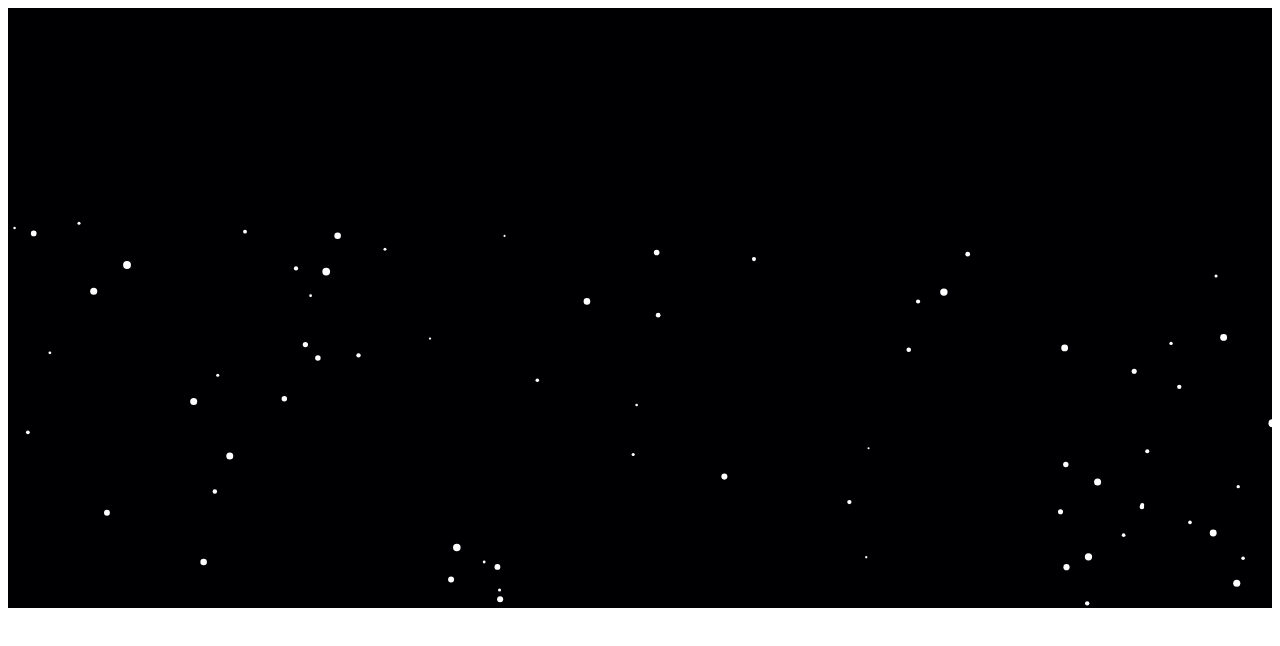
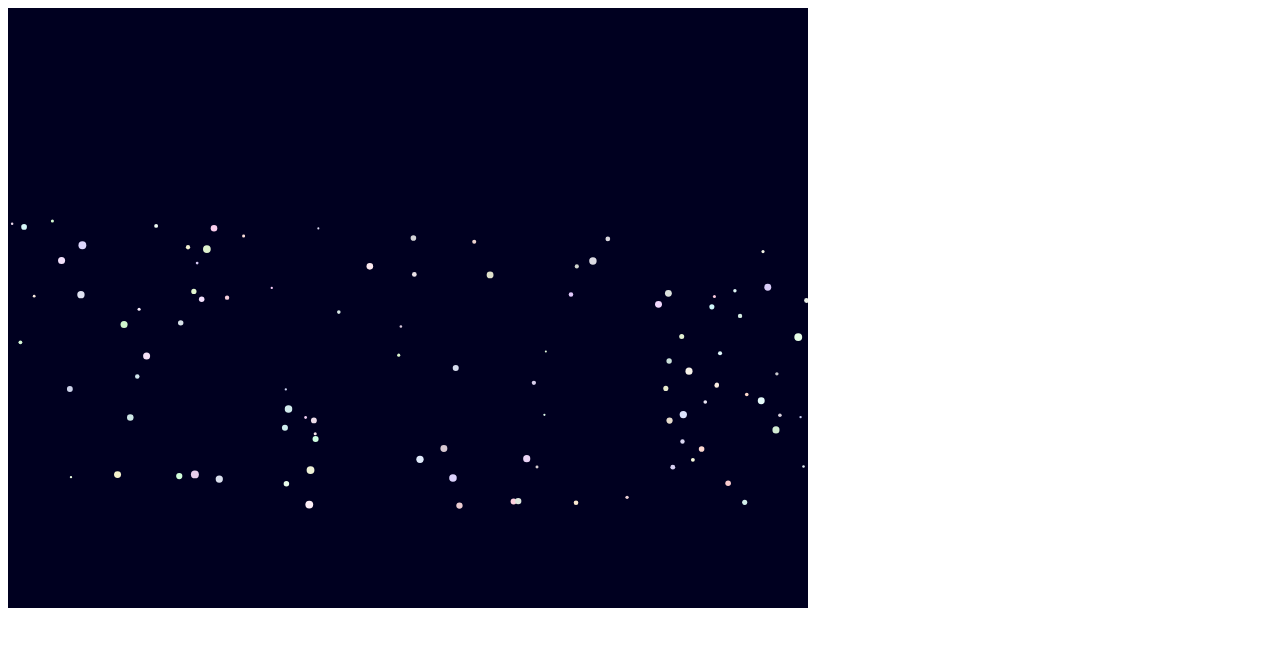
Before and after one commit to NoxChimaera/invaders.js, a website: page public/index.html in a window 1280 px wide. Drawn offline with Linux system fonts and the light colour scheme.

Commit message:
Random star colour

```diff
--- a/public/index.html
+++ b/public/index.html
@@ -24,12 +24,12 @@ THE SOFTWARE.
 -->
 
 <head>
-  <title>TODO supply a title</title>
+  <title>Invaders.js</title>
   <meta charset="UTF-8">
   <meta name="viewport" content="width=device-width, initial-scale=1.0">
   <style>
     #field {
-        width: 100%;
+        width: 800px;
         height: 600px;
         margin: 0;
         padding: 0;
--- a/public/js/space.js
+++ b/public/js/space.js
@@ -33,20 +33,30 @@ function Space() {
 
   this.stars = [];
   this.minVelocity = 42;
-  this.maxVelocity = 142;
+  this.maxVelocity = 100;
 };
 
-function Star(x, y, size, velocity) {
+function Star(x, y, size, velocity, color) {
   this.x = x;
   this.y = y;
   this.size = size;
   this.velocity = velocity;
+  this.color = color;
+};
+
+var utils = {
+  getRandomHex: function(from, to) {
+    return Math.floor(Math.random() * (to - from) + from).toString(16);
+  },
+  getRandomColor: function(r, g, b) {
+    return '#' + this.getRandomHex(r, 255) + this.getRandomHex(g, 255) + this.getRandomHex(b, 255);
+  }
 };
 
 Space.prototype.init = function(container) {
   this.container = container;
-  this.width = window.innerWidth;
-  this.height = window.innerHeight;
+  this.width = 800;
+  this.height = 600;
 
   var canvas = document.createElement('canvas');
   container.appendChild(canvas);
@@ -56,7 +66,7 @@ Space.prototype.init = function(container) {
 };
 
 Space.prototype.start = function() {
-  for (var i = 0; i < 90; i++) {
+  for (var i = 0; i < 100; i++) {
     this.stars[i] = this.createNewStar();
   }
 
@@ -74,7 +84,7 @@ Space.prototype.update = function() {
 
     star.y += dt * star.velocity;
 
-    if (star.y > this.height) {
+    if (star.y > this.canvas.height) {
       this.stars[i] = this.createNewStar();
     }
   }
@@ -84,12 +94,12 @@ Space.prototype.draw = function() {
   var context = this.canvas.getContext('2d');
 
   // Fill dark
-  context.fillStyle = '#000002';
+  context.fillStyle = '#000020';
   context.fillRect(0, 0, this.width, this.height);
 
-  context.fillStyle = '#fff';
   for (var i = 0; i < this.stars.length; i++) {
     var star = this.stars[i];
+    context.fillStyle = star.color;
     context.beginPath();
     context.arc(star.x, star.y, star.size, 0, 2 * Math.PI, false);
     context.fill();
@@ -102,5 +112,6 @@ Space.prototype.createNewStar = function() {
       , 0
       , Math.random() * 3 + 1
       , (Math.random() * (this.maxVelocity - this.minVelocity)) + this.minVelocity
+      , utils.getRandomColor(200, 200, 200)
     );
 };
```
